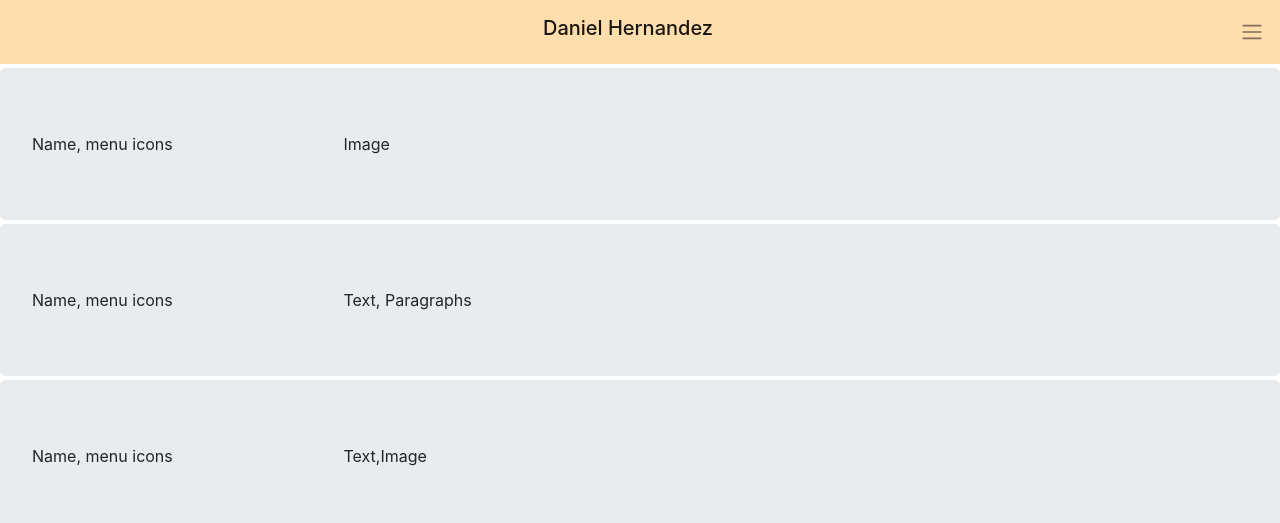
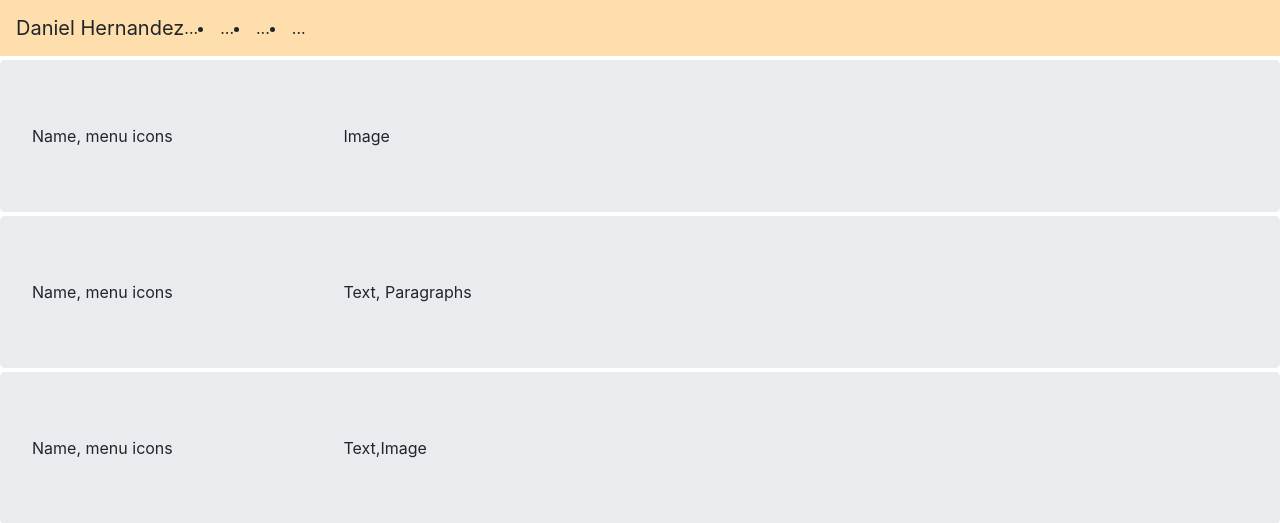
Before and after one commit to danielcoderhernandez/my-pwp-daniel-hernandez, a PHP site: page / in a window 1280 px wide. Shown: the top 523 px of the page. Run offline with PHP 8.4, Linux system fonts and the light colour scheme; some libraries are stand-ins or nearby versions.

Commit message:
add ul and li classes

```diff
--- a/public_html/index.php
+++ b/public_html/index.php
@@ -45,13 +45,35 @@
 <body>
 
 
-<section >
+<section>
 
 	<nav class="navbar navbar-expand-md navbar-light" style="background-color: navajowhite">
-		<h1 class="navbar-brand mx-auto"> Daniel Hernandez </h1>
+		<a class="navbar-brand mx-auto href"> Daniel Hernandez </a>
+		<button class="navbar-toggler navbar-toggler-right" type="button" data-toggle="collapse"
+				  data-target="#navbarToggler" aria-controls="navbarToggler" aria-expanded="true" aria-label="Toggle navigation">
+			<span class="navbar-toggler-icon"></span>
+		</button>
+		<div class="navbar-collapse collapse" id="navbarToggler">
+			<ul class="navbar-nav">...</ul>
+				<li class="nav-item">...</li>
+				<li class="nav-item">...</li>
+				<li class="nav-item">...</li>
+		</div>
+	</nav>
 
-		<span class="navbar-toggler-icon" data-toggle="collapse"></span>
-	</nav>
+	<div class="collapse navbar-collapse" id="navbarToggler">
+		<ul class="navbar-nav mr-auto mt-2 mt-md-0">
+			<li class="nav-item active">
+				<a class="nav-link" href="bootstrap-navbar.php"> About <span class="sr-only">(current)</span></a>
+			</li>
+			<li class="nav-item">
+				<a class="nav-link" href="bootstrap-navbar.php"> Portfolio</a>
+			</li>
+			<li class="nav-item">
+				<a class="nav-link" href="bootstrap-navbar.php"> Contact </a>
+			</li>
+		</ul>
+	</div>
 
 </section>
 
```
